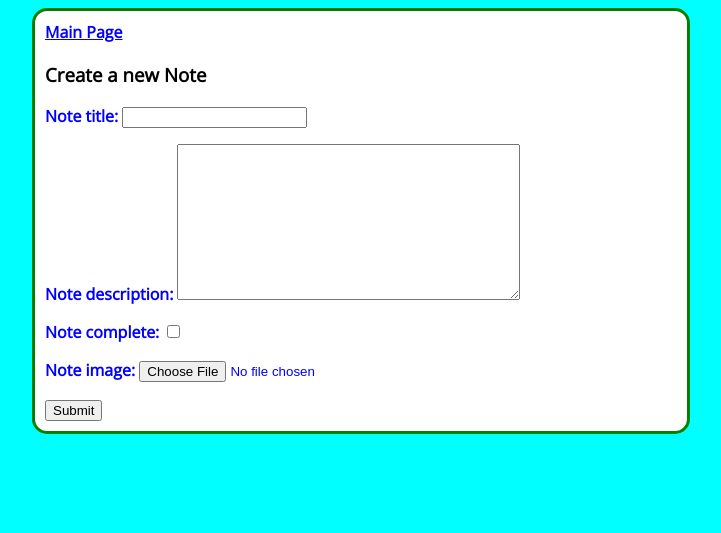
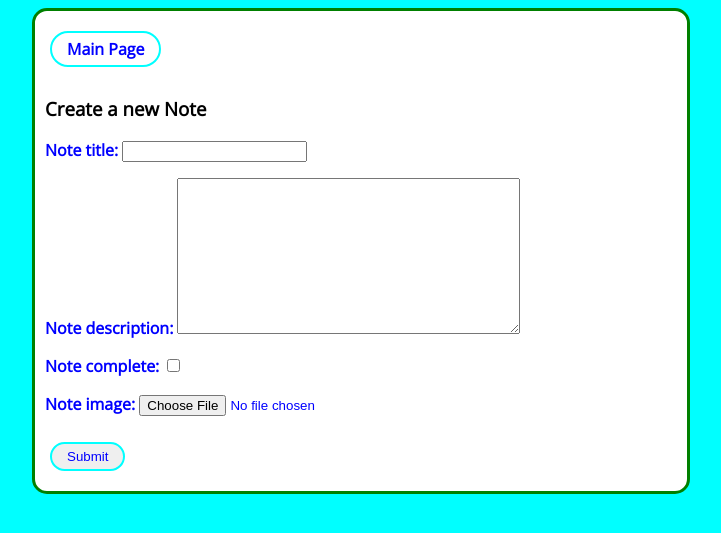
Before and after one commit to dovjas/Django_NotesApp, a Django app: page /note-create/ in a window 1280 px wide. Shown: the top 533 px of the page, without its empty margins (279-1000 px from the left). Run offline with Django 4.2, Linux system fonts and the light colour scheme; a user stored in the database is signed in.

Commit message:
2022-03-19

```diff
--- a/myNotes/notesApp/templates/notesApp/note_form.html
+++ b/myNotes/notesApp/templates/notesApp/note_form.html
@@ -3,18 +3,31 @@
 <head>
     <meta charset="UTF-8">
     <title>Title</title>
+    <style>
+        .main-page-btn, .submit-btn{
+        -webkit-appearance: button;
+            -moz-appearance: button;
+            appearance: button;
+            text-decoration: none;
+            color: blue;
+            border-radius:20px;
+            padding:5px 15px;
+            border: 2px solid aqua;
+            margin: 10px 5px
+        }
+    </style>
 </head>
 <body>
 {% extends 'notesApp/base.html'%}
 {% block content %}
 
-<a href="{% url 'notes'%}">Main Page</a>
+<a href="{% url 'notes'%}" class="main-page-btn">Main Page</a>
 <h3>Create a new Note</h3>
 
 <form method="POST" action="" enctype="multipart/form-data">
     {% csrf_token %}
     {{form.as_p}}
-    <input type="submit" value="Submit">
+    <input type="submit" value="Submit" class="submit-btn">
 </form>
 
 {% endblock content %}
--- a/myNotes/notesApp/templates/notesApp/note_list.html
+++ b/myNotes/notesApp/templates/notesApp/note_list.html
@@ -103,7 +103,7 @@
     <div class="table-container">
 <table>
     <tr>
-        <th>My Notes</th>
+        <th>My Notes: </th>
     </tr>
     {% for note in notes %}
     <tr>
```
Also changed, not shown: myNotes/db.sqlite3.
